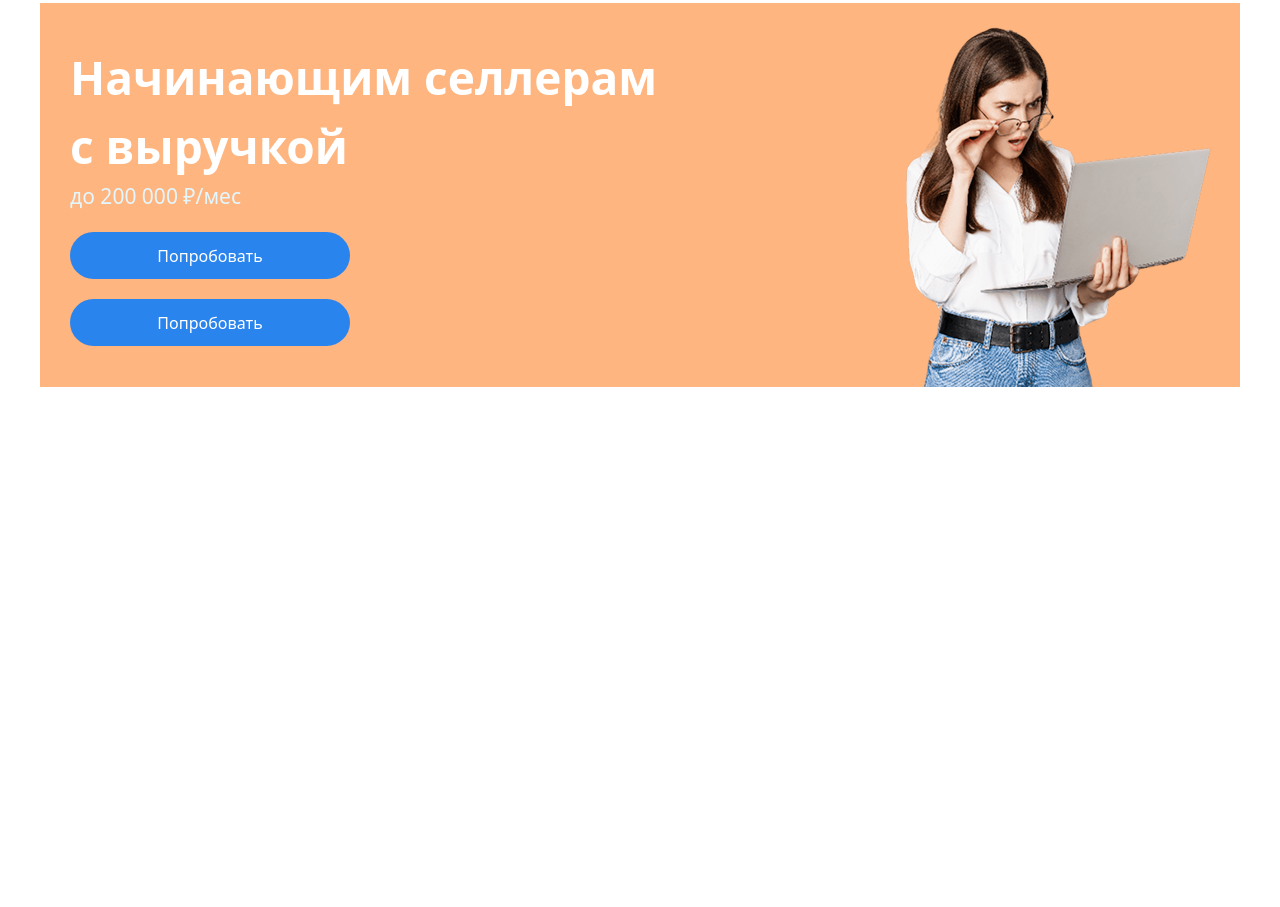
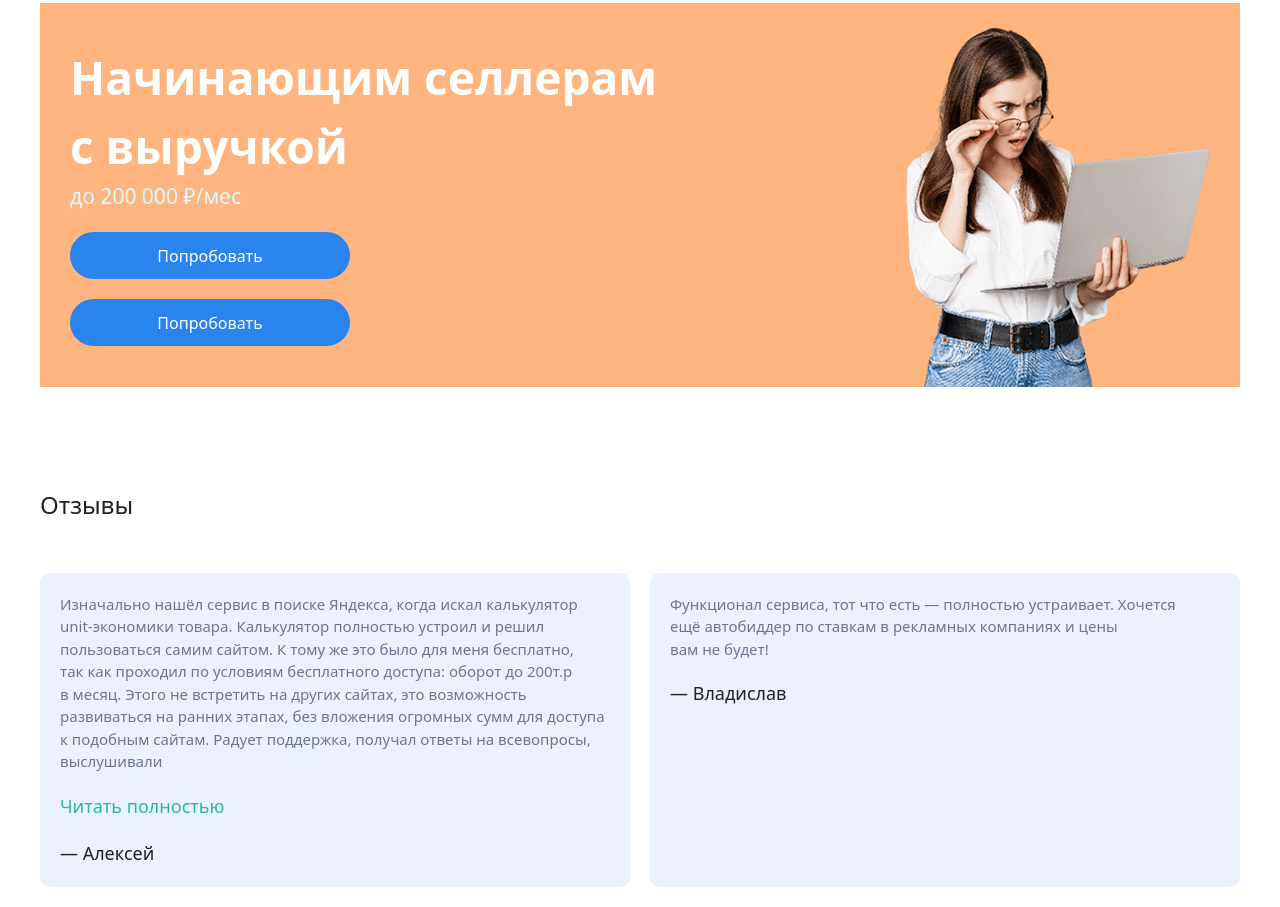
Before and after one commit to smuhriddin2006/Practice_6, a website: page src/index.html in a window 1280 px wide. Shown: the part 4234-5141 px from the top of the page. Before the commit the page ends 4641 px from the top, so only its background shows below. Drawn offline with nearby package versions, Linux system fonts and the light colour scheme; files that its build step writes are made by us from their sources.

Commit message:
Section 9 is done !

```diff
--- a/src/index.html
+++ b/src/index.html
@@ -217,7 +217,7 @@
             </article>
         </section>
 
-                <section class="max-w-[1200px] m-auto  bg-[#FFB57F] flex flex-col justify-center items-center xl:flex-row xl:justify-start xl:w-[1200px] mt-[100px]">
+        <section class="max-w-[1200px] m-auto  bg-[#FFB57F] flex flex-col justify-center items-center xl:flex-row xl:justify-start xl:w-[1200px] mt-[100px]">
             <article class="p-[30px] rounded-[30px]">
                 <h2 class="text-[21px] font-[400] text-[#FFFFFF] xl:text-[46px] xl:font-[600] ">Начинающим селлерам с выручкой</h2>
                 <p class="text-[16px] font-[400] text-[#E3F7FF] xl:text-[21px] *:">до 200 000 ₽/мес</p>
@@ -228,6 +228,23 @@
             </article>
             <img src="/src/[removal 3.png" alt="">
         </section>
+
+        <section class="max-w-[1200px] m-auto mt-[100px]">
+            <h2 class="font-[400] text-[24px] text-[#212121]">Отзывы</h2>
+            <article class="mt-[50px] xl:flex xl:gap-[20px]">
+                <div class="bg-[#EAF3FD] p-[20px] flex flex-col gap-[20px] rounded-[10px] xl:w-[782px]">
+                    <p class="text-[15px] font-[400] text-[#6C778E]">Изначально нашёл сервис в поиске Яндекса, когда искал калькулятор unit-экономики товара. Калькулятор полностью устроил и решил пользоваться самим сайтом. К тому же это было для меня бесплатно, так как проходил по условиям бесплатного доступа: оборот до 200т.р в месяц. Этого не встретить на других сайтах, это возможность развиваться на ранних этапах, без вложения огромных сумм для доступа к подобным сайтам.
+Радует поддержка, получал ответы на всевопросы, выслушивали </p>
+                        <h6 class="text-[18px] font-[400] text-[#2EB897]">Читать полностью</h6>
+                        <h4 class="text-[18px] font-[400] text-[#212121]">— Алексей</h4>
+                </div>
+                                <div class="hidden bg-[#EAF3FD] p-[20px] xl:flex flex-col gap-[20px] rounded-[10px] xl:w-[782px]">
+                    <p class="text-[15px] font-[400] text-[#6C778E]">Функционал сервиса, тот что есть — полностью устраивает. Хочется ещё автобиддер по ставкам в рекламных компаниях и цены вам не будет! </p>
+                        <h4 class="text-[18px] font-[400] text-[#212121]">— Владислав</h4>
+                </div>
+            </article>
+        </section>
+
     </main>
 </body>
 </html>
```
